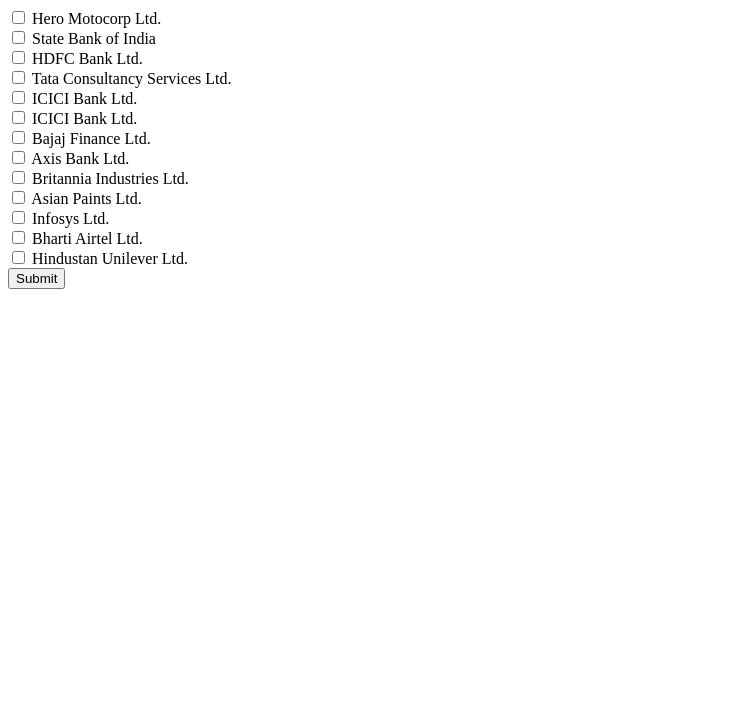
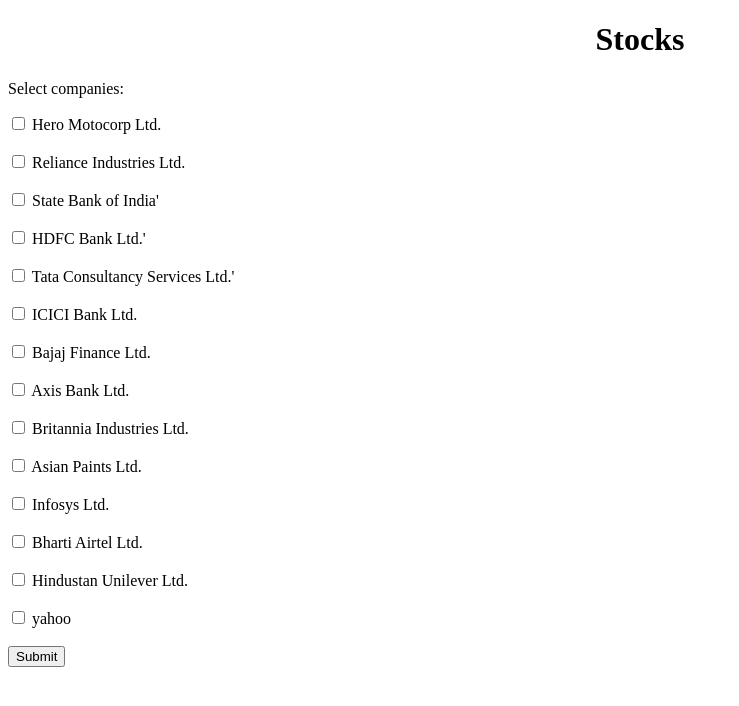
Before and after one commit to karuna-k/Stock-analysis, a Flask app: page / in a window 1280 px wide. Shown: the top 706 px of the page, without its empty margins (0-739 px from the left). Run offline with Flask 2, Linux system fonts and the light colour scheme.

Commit message:
added yahoo

```diff
--- a/templates/index.html
+++ b/templates/index.html
@@ -1,39 +1,43 @@
 <!DOCTYPE html>
 <html lang="en">
   <head>
-        <meta charset="UTF-8">
-        <meta name="viewport" content="width=device-width, initial-scale=1.0">
-        <meta http-equiv="X-UA-Compatible" content="ie=edge">
+    <meta charset="UTF-8" />
+    <meta name="viewport" content="width=device-width, initial-scale=1.0" />
+    <meta http-equiv="X-UA-Compatible" content="ie=edge" />
     <title>Document</title>
   </head>
   <body>
-        <form method="POST"  action="/">
+    <h1 style="text-align: center;">Stocks</h1>
+    <p>Select companies:</p>
+    <form method="POST" action="/" taget="_blank">
       <input type="checkbox" id="stock1" value="stock1" name="checkbox" />
-            <label for="stock1">Hero Motocorp Ltd.</label><br />
+      <label for="stock1">Hero Motocorp Ltd.</label><br /><br />
       <input type="checkbox" id="stock2" value="stock2" name="checkbox" />
-            <label for="stock2"> State Bank of India</label><br />
+      <label for="stock2"> Reliance Industries Ltd.</label><br /><br />
       <input type="checkbox" id="stock3" value="stock3" name="checkbox" />
-            <label for="stock3"> HDFC Bank Ltd.</label><br />
+      <label for="stock3"> State Bank of India'</label><br /><br />
       <input type="checkbox" id="stock4" value="stock4" name="checkbox" />
-            <label for="stock4"> Tata Consultancy Services Ltd.</label><br />
+      <label for="stock4"> HDFC Bank Ltd.'</label><br /><br />
       <input type="checkbox" id="stock5" value="stock5" name="checkbox" />
-            <label for="stock5"> ICICI Bank Ltd.</label><br />
+      <label for="stock5"> Tata Consultancy Services Ltd.'</label><br /><br />
       <input type="checkbox" id="stock6" value="stock6" name="checkbox" />
-            <label for="stock6"> ICICI Bank Ltd.</label><br />
+      <label for="stock6"> ICICI Bank Ltd.</label><br /><br />
       <input type="checkbox" id="stock7" value="stock7" name="checkbox" />
-            <label for="stock7"> Bajaj Finance Ltd.</label><br />
+      <label for="stock7"> Bajaj Finance Ltd.</label><br /><br />
       <input type="checkbox" id="stock8" value="stock8" name="checkbox" />
-            <label for="stock8"> Axis Bank Ltd.</label><br />
+      <label for="stock8"> Axis Bank Ltd.</label><br /><br />
       <input type="checkbox" id="stock9" value="stock9" name="checkbox" />
-            <label for="stock9"> Britannia Industries Ltd.</label><br />
+      <label for="stock9"> Britannia Industries Ltd.</label><br /><br />
       <input type="checkbox" id="stock10" value="stock10" name="checkbox" />
-            <label for="stock10"> Asian Paints Ltd.</label><br />
+      <label for="stock10"> Asian Paints Ltd.</label><br /><br />
       <input type="checkbox" id="stock11" value="stock11" name="checkbox" />
-            <label for="stock11"> Infosys Ltd.</label><br />
+      <label for="stock11"> Infosys Ltd.</label><br /><br />
       <input type="checkbox" id="stock12" value="stock12" name="checkbox" />
-            <label for="stock12"> Bharti Airtel Ltd.</label><br />
+      <label for="stock12"> Bharti Airtel Ltd.</label><br /><br />
       <input type="checkbox" id="stock13" value="stock13" name="checkbox" />
-            <label for="stoc13"> Hindustan Unilever Ltd.</label><br />
+      <label for="stock13"> Hindustan Unilever Ltd.</label><br /><br />
+      <input type="checkbox" id="stock14" value="stock14" name="checkbox" />
+      <label for="stock14"> yahoo</label><br /><br />
       <input type="submit" value="Submit" />
     </form>
   </body>
```
Also changed, not shown: process.py (+12 -0 lines). Lines whose indentation alone changed are shown as unchanged.
